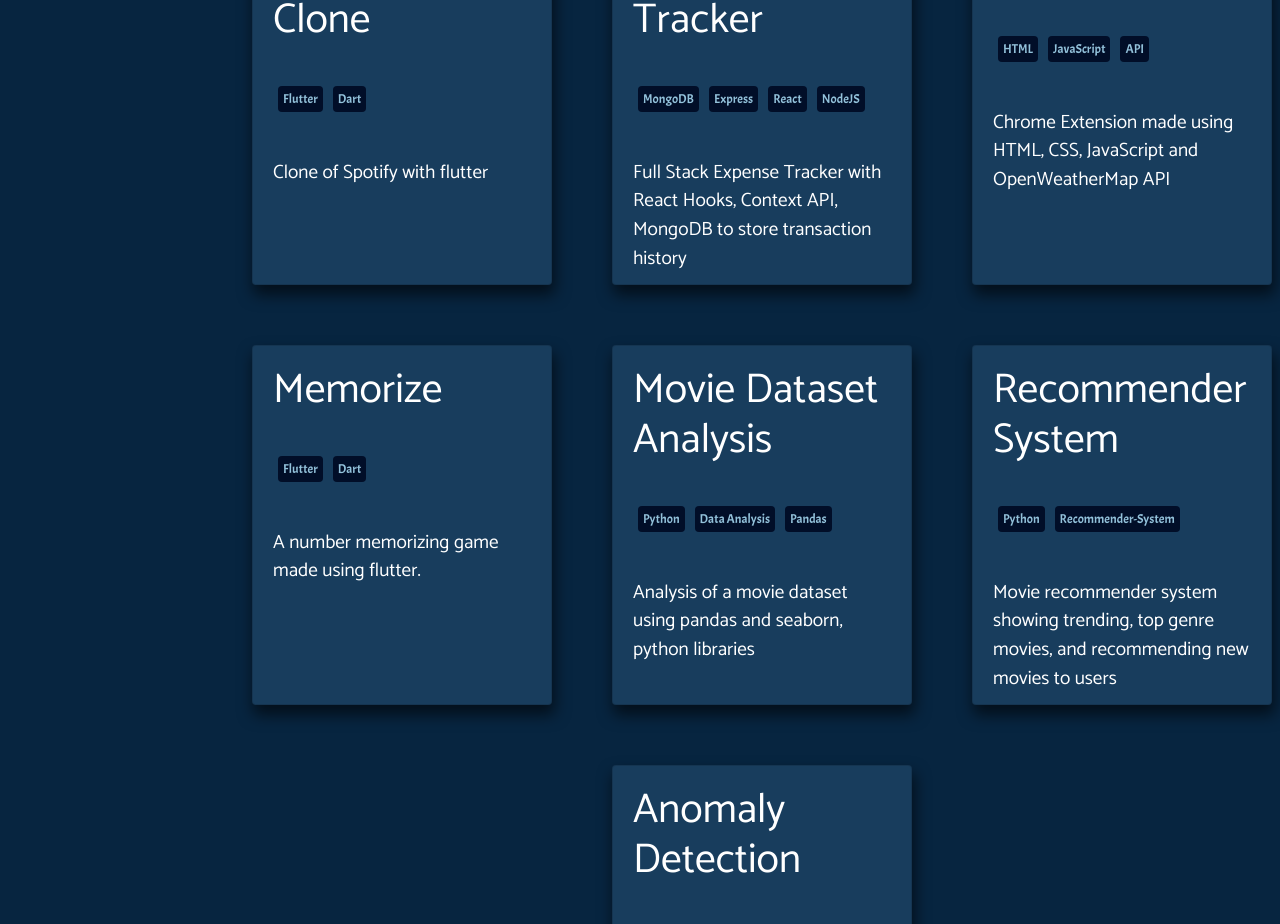
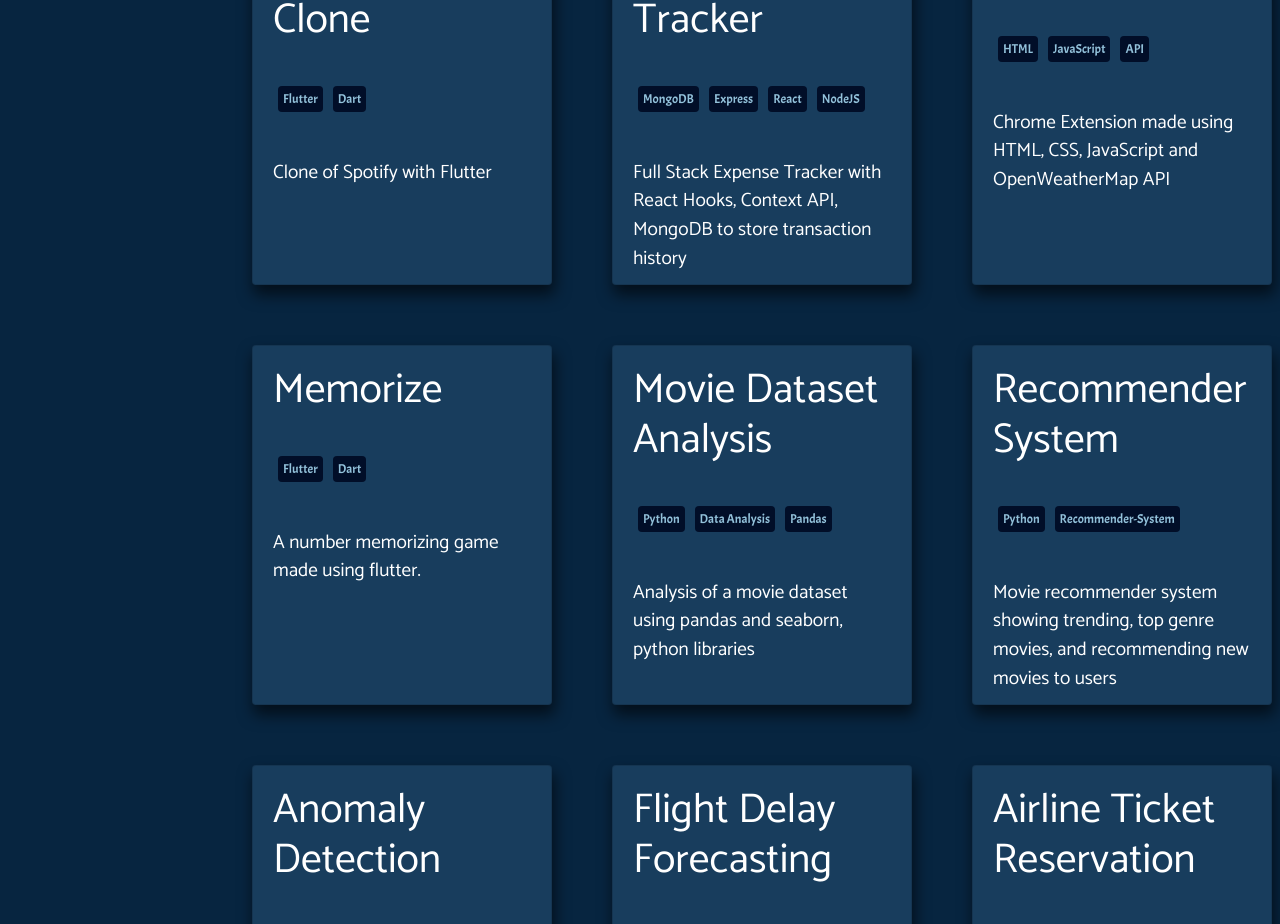
Before and after one commit to GLADI8R/Portfolio, a React (Create React App) app: page /project in a window 1280 px wide. Shown: the part 836-1760 px from the top of the page. Built offline with nearby package versions, Linux system fonts and the light colour scheme.

Commit message:
Update Projects

```diff
--- a/src/Components/Project/Project.tsx
+++ b/src/Components/Project/Project.tsx
@@ -33,7 +33,7 @@ const Project = () => {
                     <ProjectCard
                         key="4"
                         projHead="Spotify UI Clone"
-                        description="Clone of Spotify with flutter"
+                        description="Clone of Spotify with Flutter"
                         link="https://github.com/GLADI8R/spotify_clone"
                         tags={["Flutter", "Dart"]}
                     />
@@ -79,6 +79,20 @@ const Project = () => {
                         link="https://github.com/GLADI8R/AnomalyDetection"
                         tags={["Python", "Unsupervised Learning"]}
                     />
+                    <ProjectCard
+                        key="11"
+                        projHead="Flight Delay Forecasting"
+                        description="Time-series analysis and forecasting the future delays"
+                        link="https://github.com/GLADI8R/FlightsDelayForecasting"
+                        tags={["Python", "Time-series", "ARIMA"]}
+                    />
+                    <ProjectCard
+                        key="12"
+                        projHead="Airline Ticket Reservation"
+                        description="Microservices based architecture for ticket reservation"
+                        link="https://github.com/GLADI8R/AirlineReservation"
+                        tags={["Spring Boot", "ReactJS", "MySQL"]}
+                    />
                 </section>
             </div>
         </div>
```
